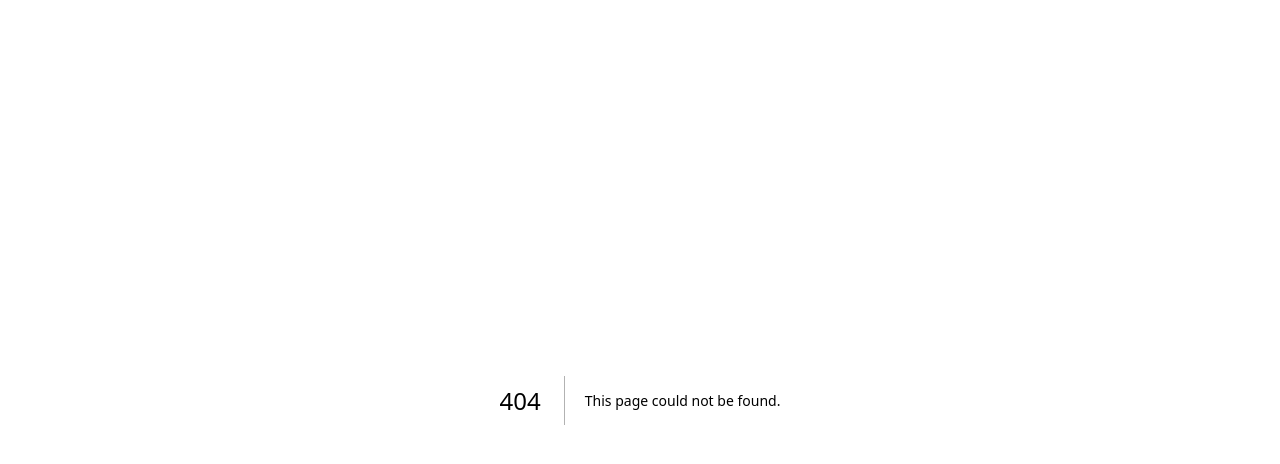
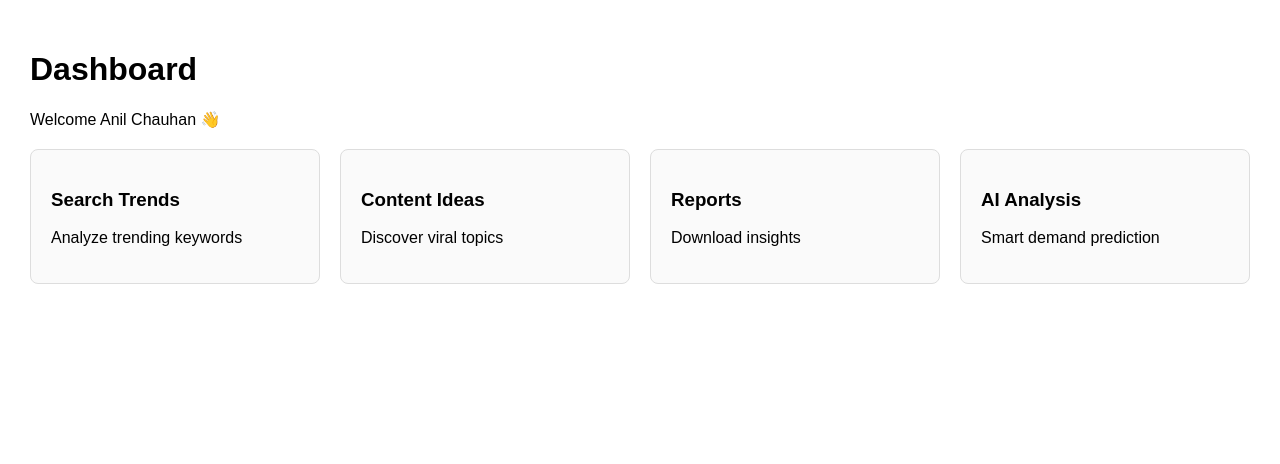
Before and after one commit to anilc55/silent-demand-finder-app, a Next.js app: page /app/app/dashboard in a window 1280 px wide. Before the commit this address had no page. Shown: the top 464 px of the page. Built offline with nearby package versions, Linux system fonts and the light colour scheme.

Commit message:
Create page.js

```diff
--- /dev/null
+++ b/app/app/app/dashboard/page.js
@@ -0,0 +1,44 @@
+export default function Dashboard() {
+  return (
+    <div style={{ padding: "30px" }}>
+      <h1>Dashboard</h1>
+      <p>Welcome Anil Chauhan 👋</p>
+
+      <div
+        style={{
+          display: "grid",
+          gridTemplateColumns: "repeat(auto-fit, minmax(200px, 1fr))",
+          gap: "20px",
+          marginTop: "20px"
+        }}
+      >
+        <div style={cardStyle}>
+          <h3>Search Trends</h3>
+          <p>Analyze trending keywords</p>
+        </div>
+
+        <div style={cardStyle}>
+          <h3>Content Ideas</h3>
+          <p>Discover viral topics</p>
+        </div>
+
+        <div style={cardStyle}>
+          <h3>Reports</h3>
+          <p>Download insights</p>
+        </div>
+
+        <div style={cardStyle}>
+          <h3>AI Analysis</h3>
+          <p>Smart demand prediction</p>
+        </div>
+      </div>
+    </div>
+  );
+}
+
+const cardStyle = {
+  border: "1px solid #ddd",
+  padding: "20px",
+  borderRadius: "8px",
+  background: "#fafafa"
+};
```
